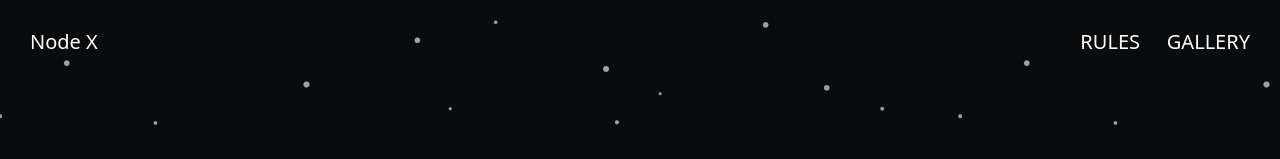
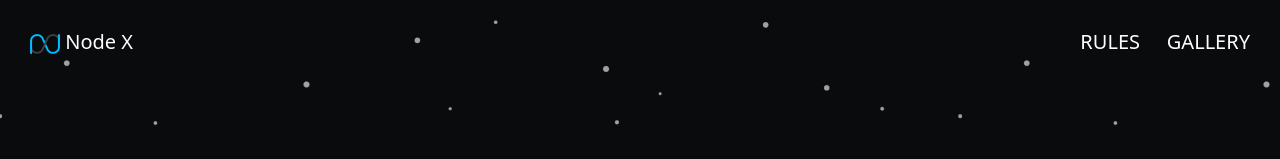
Before and after one commit to nallapeta/space-game-website, a plain HTML site: page index.html in a window 1280 px wide. Shown: the top 159 px of the page. Drawn offline with nearby package versions, Linux system fonts and the light colour scheme; a web font is replaced by a local one.

Commit message:
Update index.html

```diff
--- a/index.html
+++ b/index.html
@@ -62,7 +62,7 @@
     <header>
         <nav><div class="fixed-text">
             <div class="navbar-header">
-                <h5><a class="navbar-brand" href="index.html">Node X</a></h5>
+                <h5><a class="navbar-brand" href="index.html"><img src="./images/nx.png" alt="" width="30" height="20" class="d-inline-block align-middle" >   Node X</a></h5>
             </div></div>
             <div class="fixed-text2">
             <div class="col text-end">
```
